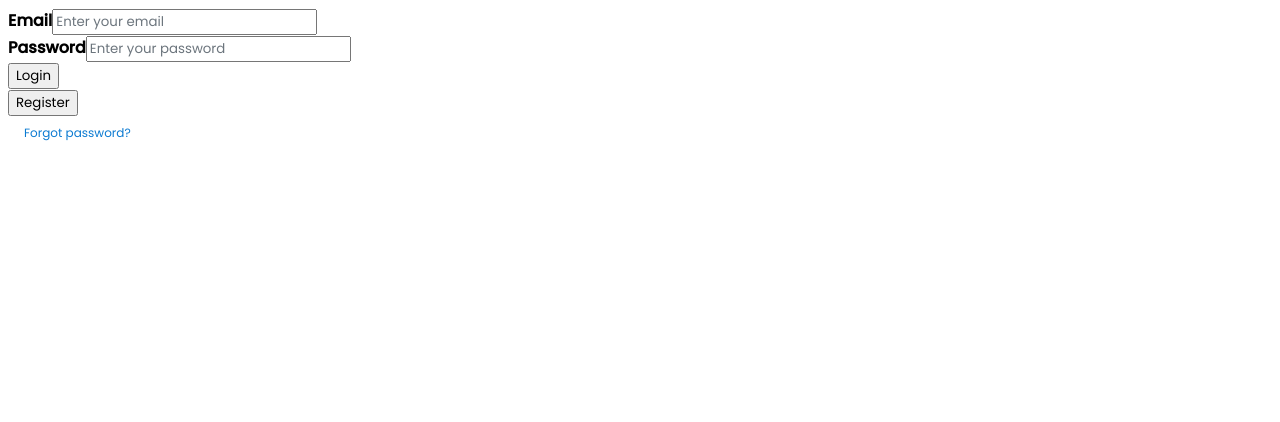
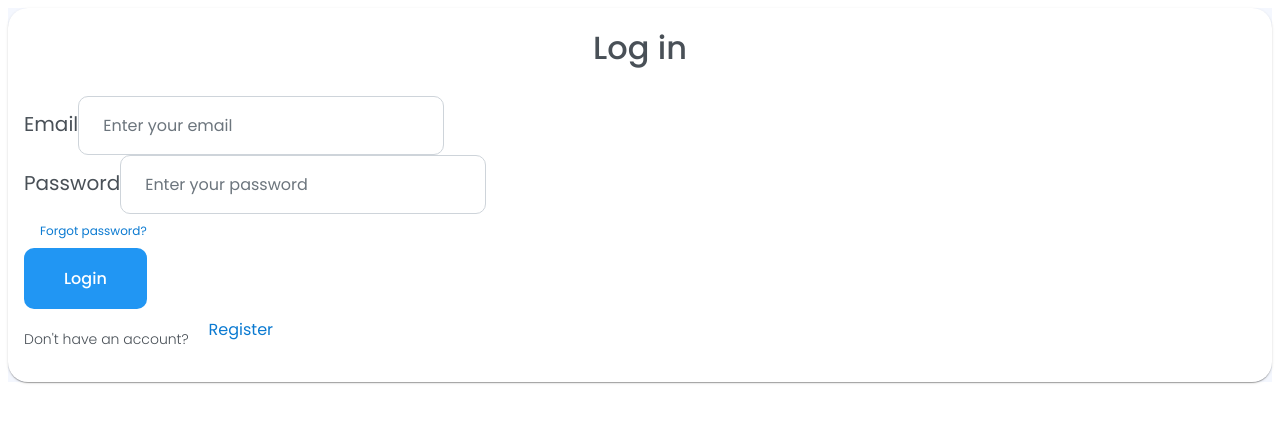
Before and after one commit to NipunChamika/reactjs_user_management, a React (Vite) app: page / in a window 1280 px wide. Shown: the top 422 px of the page. Built offline with nearby package versions, Linux system fonts and the light colour scheme.

Commit message:
Update LoginUser component to use PrimeReact

```diff
--- a/src/components/LoginUser.tsx
+++ b/src/components/LoginUser.tsx
@@ -7,6 +7,9 @@ import axios from "axios";
 import { useContext } from "react";
 import { UserContext } from "../context";
 import ForgotPasswordLink from "./ForgotPasswordLink";
+import { Card } from "primereact/card";
+import { InputText } from "primereact/inputtext";
+import { Button } from "primereact/button";
 
 type LoginFormData = z.infer<typeof loginSchema>;
 
@@ -68,55 +71,102 @@ const LoginUser = ({}: Props) => {
       });
   };
 
+  const cardTitle = (
+    <div
+      style={{
+        fontSize: "32px",
+        fontWeight: "500",
+        textAlign: "center",
+      }}
+    >
+      Log in
+    </div>
+  );
+
   return (
     <>
-      <div className="bg-dark vh-100 d-flex justify-content-center align-items-center">
-        <div className="shadow-sm bg-light bg-gradient p-3 w-25 rounded">
+      <div
+        className="h-screen flex justify-content-center align-items-center"
+        style={{ backgroundColor: "#f4f7fe" }}
+      >
+        <Card
+          title={cardTitle}
+          className="shadow-3 bg-white p-3"
+          style={{ minWidth: "440px", border: "none", borderRadius: "20px" }}
+        >
           {refreshExpiredError && (
             <p className="text-danger">{refreshExpiredError}</p>
           )}
           {error && <p className="text-danger">{error}</p>}
           <form onSubmit={handleSubmit(onSubmit)}>
-            <div className="mb-3">
-              <label htmlFor="email" className="form-label">
-                <strong>Email</strong>
+            <div className="flex flex-column mb-4">
+              <label
+                htmlFor="email"
+                className="mb-2"
+                style={{ fontSize: "20px", fontWeight: "400" }}
+              >
+                Email
               </label>
-              <input
+              <InputText
                 {...register("email")}
                 id="email"
-                type="text"
-                className="form-control"
                 placeholder="Enter your email"
+                style={{
+                  borderRadius: "10px",
+                  padding: "16px 24px",
+                  fontSize: "16px",
+                }}
               />
               {errors.email && (
                 <p className="text-danger">{errors.email.message}</p>
               )}
             </div>
-            <div className="mb-3">
-              <label htmlFor="password" className="form-label">
-                <strong>Password</strong>
+            <div className="flex flex-column mb-2">
+              <label
+                htmlFor="password"
+                className="mb-2"
+                style={{ fontSize: "20px", fontWeight: "400" }}
+              >
+                Password
               </label>
-              <input
+              <InputText
                 {...register("password")}
                 id="password"
                 type="password"
-                className="form-control"
                 placeholder="Enter your password"
+                style={{
+                  borderRadius: "10px",
+                  padding: "16px 24px",
+                  fontSize: "16px",
+                }}
               />
               {errors.password && (
                 <p className="text-danger">{errors.password.message}</p>
               )}
             </div>
-            <button className="btn btn-success w-100 mb-1">Login</button>
+            <ForgotPasswordLink />
+            <Button
+              label="Login"
+              className="bg-bluegray-800 hover:bg-bluegray-900 mt-3 mb-1 w-full"
+              style={{
+                border: "none",
+                borderRadius: "10px",
+                padding: "18px 40px",
+                fontSize: "16px",
+                fontWeight: "500",
+              }}
+            />
           </form>
-          <button
-            className="btn btn-outline-primary w-100"
-            onClick={() => navigate("/signup")}
-          >
-            Register
-          </button>
-          <ForgotPasswordLink />
-        </div>
+          <div className="mt-2" style={{ fontSize: "14px", fontWeight: "300" }}>
+            Don't have an account?&nbsp;
+            <Button
+              label="Register"
+              link
+              onClick={() => navigate("/signup")}
+              className="p-0"
+            />
+          </div>
+        </Card>
       </div>
     </>
   );
```
